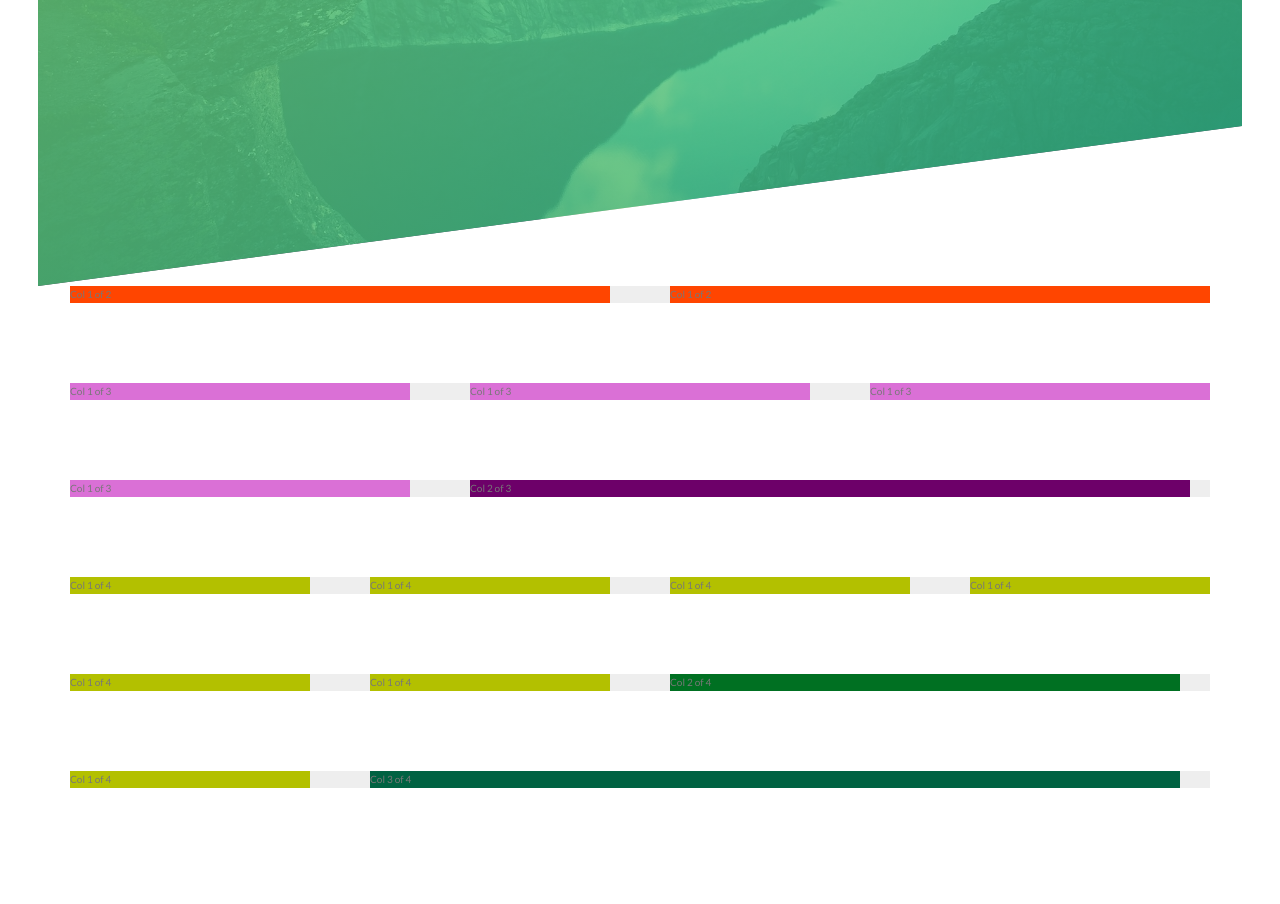
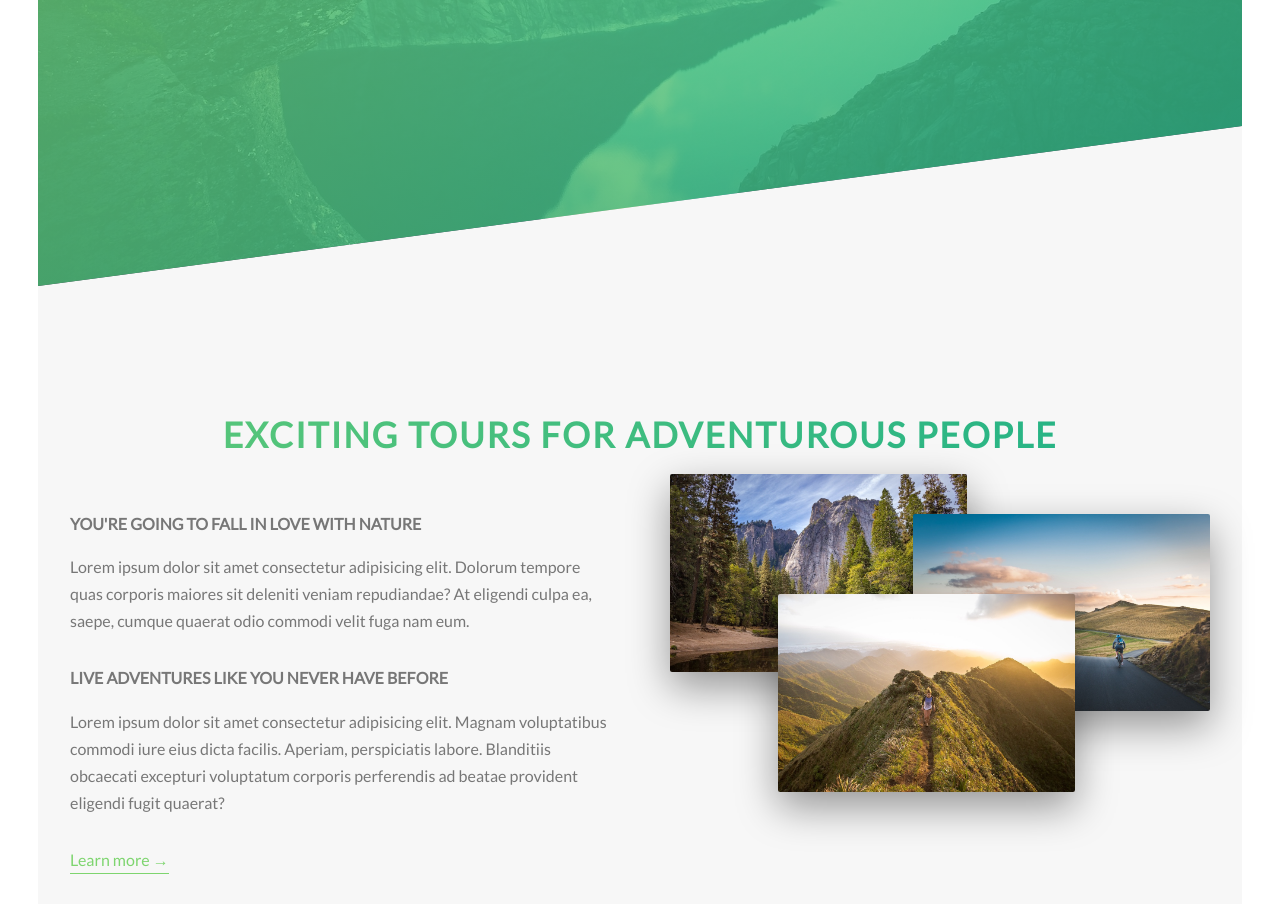
Before and after one commit to Sadokmh/natours-css-project, a website: page index.html in a window 1280 px wide. Shown: the part 512-1416 px from the top of the page. Before the commit the page ends 1338 px from the top, so only its background shows below. Drawn offline with Linux system fonts and the light colour scheme.

Commit message:
building the about section

```diff
--- a/index.html
+++ b/index.html
@@ -1,19 +1,24 @@
 <!DOCTYPE html>
 <html lang="en">
   <head>
-    <meta charset="UTF-8">
-    <meta name="viewport" content="width=device-width, initial-scale=1.0">
-    <link href="https://fonts.googleapis.com/css2?family=Lato&display=swap" rel="stylesheet">
-    <link href="./css/styles.css" rel="stylesheet" >
+    <meta charset="UTF-8" />
+    <meta name="viewport" content="width=device-width, initial-scale=1.0" />
+    <link
+      href="https://fonts.googleapis.com/css2?family=Lato&display=swap"
+      rel="stylesheet"
+    />
+    <link href="./css/styles.css" rel="stylesheet" />
     <title>Document</title>
   </head>
+
   <body>
-    <header class="header ">
+    <header class="header">
       <div class="header__logo-box">
-            <img src="img/logo-white.png" alt="logo" class="header__logo">
+        <img src="img/logo-white.png" alt="logo" class="header__logo" />
       </div>
       <div class="header__text-box">
-            <h1 class="heading-primary"> <!-- it is a standalone block cuz we can use it in another project with another header -->
+        <h1 class="heading-primary">
+          <!-- it is a standalone block cuz we can use it in another project with another header -->
           <span class="heading-primary--main">Outdoors</span>
           <span class="heading-primary--sub">Is where life happens</span>
           <a class="btn btn--white btn--animated">Discover our tours</a>
@@ -21,7 +26,64 @@
       </div>
     </header>
 
-    <section class="grid-test">
+    <main>
+      <section class="section-about">
+        <div class="u-center-text u-margin-bt-large">
+          <h2 class="heading-secondary">
+            Exciting tours for adventurous people
+          </h2>
+        </div>
+
+        <div class="row">
+          <div class="col-1-of-2">
+            <h3 class="heading-tertiary u-margin-bt-small">
+              You're going to fall in love with nature
+            </h3>
+            <p class="paragraph">
+              Lorem ipsum dolor sit amet consectetur adipisicing elit. Dolorum
+              tempore quas corporis maiores sit deleniti veniam repudiandae? At
+              eligendi culpa ea, saepe, cumque quaerat odio commodi velit fuga
+              nam eum.
+            </p>
+
+            <h3 class="heading-tertiary">
+              Live adventures like you never have before
+            </h3>
+            <p class="paragraph">
+              Lorem ipsum dolor sit amet consectetur adipisicing elit. Magnam
+              voluptatibus commodi iure eius dicta facilis. Aperiam,
+              perspiciatis labore. Blanditiis obcaecati excepturi voluptatum
+              corporis perferendis ad beatae provident eligendi fugit quaerat?
+            </p>
+
+            <a href="#" class="btn-text"> Learn more &rarr; </a>
+          </div>
+          <div class="col-1-of-2">
+            <div class="composition">
+              <img
+                src="./img/nat-1-large.jpg"
+                alt="Photo 1"
+                class="composition__photo composition__photo--p1"
+              />
+              <img
+                src="./img/nat-2-large.jpg"
+                alt="Photo 2"
+                class="composition__photo composition__photo--p2"
+              />
+              <img
+                src="./img/nat-3-large.jpg"
+                alt="Photo 3"
+                class="composition__photo composition__photo--p3"
+              />
+            </div>
+          </div>
+        </div>
+      </section>
+    </main>
+
+    <!-- Grid system definition-->
+
+    <!-- <section class="grid-test">
         <div class="row">
             <div class="col-1-of-2"> Col 1 of 2 </div>
             <div class="col-1-of-2"> Col 1 of 2 </div>
@@ -55,6 +117,6 @@
             <div class="col-1-of-4"> Col 1 of 4 </div>
             <div class="col-3-of-4"> Col 3 of 4 </div>
         </div>
-    </section>
+    </section> -->
   </body>
 </html>
--- a/sass/abstracts/_variables.scss
+++ b/sass/abstracts/_variables.scss
@@ -9,7 +9,12 @@ $color-gray-dark: #777;
 $color-white: #fff;
 $color-black: #000;
 
+$color-grey-light-1: #f7f7f7;
+
 // GRID
 $grid-width: 114rem;
 $gutter-vertical: 8rem;
 $gutter-horizontal: 6rem;
+
+// FONT
+$default-font-size: 1.6rem;
--- a/sass/base/_typography.scss
+++ b/sass/base/_typography.scss
@@ -38,3 +38,38 @@ body {
     animation-duration: 1s;
   }
 }
+
+.heading-secondary {
+  font-size: 3.5rem;
+  text-transform: uppercase;
+  font-weight: 700;
+  background-image: linear-gradient(
+    to right,
+    $primary-color-light,
+    $primary-color-dark
+  );
+  display: inline-block;
+  -webkit-background-clip: text;
+  color: transparent;
+
+  letter-spacing: 0.2rem;
+  transition: all 0.2s;
+
+  &:hover {
+    transform: skewY(1deg);
+  }
+}
+
+.heading-tertiary {
+  font-size: $default-font-size;
+  font-weight: 700;
+  text-transform: uppercase;
+}
+
+.paragraph {
+  font-size: $default-font-size;
+
+  &:not(:last-child) {
+    margin-bottom: 3rem;
+  }
+}
--- a/sass/base/_utilities.scss
+++ b/sass/base/_utilities.scss
@@ -0,0 +1,51 @@
+.u-center-text {
+  text-align: center;
+}
+
+u-margin-bt-large {
+  margin-bottom: 8rem;
+}
+
+u-margin-bt-medium {
+  margin-bottom: 5rem;
+}
+
+u-margin-bt-small {
+  margin-bottom: 2rem;
+}
+
+u-margin-top-large {
+  margin-bottom: 8rem;
+}
+
+u-margin-top-medium {
+  margin-bottom: 5rem;
+}
+
+u-margin-top-small {
+  margin-bottom: 2rem;
+}
+
+u-margin-left-large {
+  margin-bottom: 8rem;
+}
+
+u-margin-left-medium {
+  margin-bottom: 5rem;
+}
+
+u-margin-left-small {
+  margin-bottom: 2rem;
+}
+
+u-margin-rt-large {
+  margin-bottom: 8rem;
+}
+
+u-margin-rt-medium {
+  margin-bottom: 5rem;
+}
+
+u-margin-rt-small {
+  margin-bottom: 2rem;
+}
--- a/sass/components/_button.scss
+++ b/sass/components/_button.scss
@@ -57,3 +57,27 @@
     animation-fill-mode: backwards; /* doesn't apply the styles until the animation start */
   }
 }
+
+.btn-text {
+  &:link,
+  &:visited {
+    color: $primary-color;
+    display: inline-block;
+    text-decoration: none;
+    border-bottom: 1px solid $primary-color;
+    font-size: $default-font-size;
+    transition: all 0.2s;
+  }
+
+  &:hover {
+    background-color: $primary-color;
+    color: $color-white;
+    box-shadow: 0 1rem 3rem rgba($color-black, 0.15);
+    transform: translateY(2px);
+  }
+
+  &:active {
+    box-shadow: 0 0.5rem 2rem rgba($color-black, 0.15);
+    transform: translateY(0.5px);
+  }
+}
--- /dev/null
+++ b/sass/components/_composition.scss
@@ -0,0 +1,37 @@
+.composition {
+  position: relative;
+  &__photo {
+    width: 55%;
+    box-shadow: 0 1.5rem 4rem rgba($color-black, 0.4);
+    border-radius: 2px;
+    position: absolute;
+    transition: all 0.2s;
+    outline-offset: 2rem;
+
+    &--p1 {
+      left: 0;
+      top: -2rem;
+    }
+
+    &--p2 {
+      right: 0;
+      top: 2rem;
+    }
+
+    &--p3 {
+      left: 20%;
+      top: 10rem;
+    }
+
+    &:hover {
+      transform: scale(1.05) translateY(-0.5rem);
+      box-shadow: 0 2.5rem 4rem rgba($color-black, 0.5);
+      z-index: 1;
+      outline: 1.5rem solid $primary-color;
+    }
+  }
+
+  &:hover &__photo:not(:hover) {
+    transform: scale(0.9);
+  }
+}
--- a/sass/layout/_grid.scss
+++ b/sass/layout/_grid.scss
@@ -1,7 +1,6 @@
 .row {
   @include clearfix;
   max-width: $grid-width;
-  background-color: #eee;
   margin: 0 auto;
 
   &:not(:last-child) {
@@ -10,7 +9,6 @@
 
   .col-1-of-2 {
     width: calc((100% - #{$gutter-horizontal}) / 2);
-    background-color: orangered;
   }
 
   .col-1-of-3 {
@@ -39,6 +37,7 @@
   }
 
   [class^="col-"] {
+    // select all classes which start with "col-"
     float: left;
 
     &:not(:last-child) {
--- a/sass/main.scss
+++ b/sass/main.scss
@@ -8,6 +8,7 @@
 @import "./base/utilities";
 
 @import "./components/button";
+@import "./components/composition";
 
 @import "./layout/header";
 @import "./layout/grid";
--- a/sass/pages/_home.scss
+++ b/sass/pages/_home.scss
@@ -1,2 +1,8 @@
 /* this is a partial file ( it will be imported in other sass file ) */
 /* parital files named like this: '_FILENAME.scss' */
+
+.section-about {
+  background-color: $color-grey-light-1;
+  padding: 25rem 0;
+  margin-top: -20vh; // 20 cuz: in the header we have: height 95vg & polygon with 75vh => 95 - 75 = 20
+}
```
Also changed, not shown: css/styles.css. Lines whose indentation alone changed are shown as unchanged.
